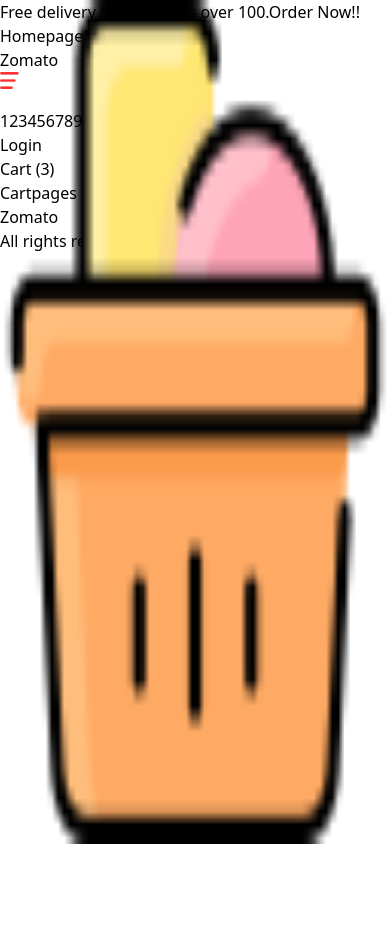
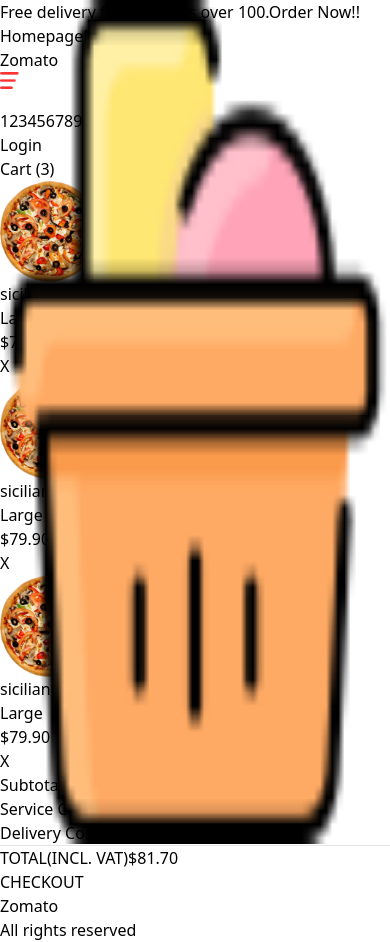
Before and after one commit to Avadhoot1234/Restaurant, a Next.js app in the folder restaurant/: page /cart in a window 390 px wide. Before the commit the page ends 844 px from the top, so only its background shows below. Built offline with nearby package versions, Linux system fonts and the light colour scheme.

Commit message:
Done with cartpage still problems not removed in mobile view

```diff
--- a/restaurant/src/app/cart/page.tsx
+++ b/restaurant/src/app/cart/page.tsx
@@ -1,11 +1,135 @@
-import React from 'react'
+// import React from 'react'
+// import Image from 'next/image'
 
-const Cartpage = () => {
+// const Cartpage = () => {
+//   return (
+//     <div>
+//       {/* Product Container */}
+//       <div className='h-[calc(100vh-6rem)] md:h-[calc(100vh -9rem)] flex flex-col text-red-500'>
+//         {/* Single Item */}
+//         <div className='flex items-center justify-between mb-4 overflow-scroll'>
+//           <Image src="/temporary/p1.png" alt='' width={100} height={100}/>
+//           <div>
+//             <h1 className='text-xl uppercase font-bold'>Sicilian</h1>
+//             <span>Large</span>
+//           </div>
+//           <h2 className='font-bold'>$79.99</h2>
+//           <span className='cursor pointer'>X</span>
+//         </div>
+
+//         {/* Item 2 */}
+//         <div className='flex items-center justify-between mb-4 overflow-scroll'>
+//           <Image src="/temporary/p1.png" alt='' width={100} height={100}/>
+//           <div>
+//             <h1 className='text-xl uppercase font-bold'>Sicilian</h1>
+//             <span>Large</span>
+//           </div>
+//           <h2 className='font-bold'>$79.99</h2>
+//           <span className='cursor pointer'>X</span>
+//         </div>
+
+//         {/* Item 3 */}
+//         <div className='flex items-center justify-between mb-4 overflow-scroll'>
+//           <Image src="/temporary/p1.png" alt='' width={100} height={100}/>
+//           <div>
+//             <h1 className='text-xl uppercase font-bold'>Sicilian</h1>
+//             <span>Large</span>
+//           </div>
+//           <h2 className='font-bold'>$79.99</h2>
+//           <span className='cursor pointer'>X</span>
+//         </div>
+//       </div>
+//       {/* Payment Container */}
+//       <div className='h-1/2 p-4 bg-fuchsia-50 flex flex-col gap-4 justify-center text-red-500 lg:flex-row'>
+//         <div className='flex justify-between'>
+//           <span className=''>SubTotal (3 items)</span>
+//           <span>$81.88</span>
+//         </div>
+//         <div className='flex justify-between'>
+//           <span className=''>Service Cost</span>
+//           <span>$0</span>
+//         </div>
+//         <div className='flex justify-between'>
+//           <span className=''>Delivery Cost</span>
+//           <span className='text-green-700'>FREE</span>
+//         </div>
+//         <hr className=''/>
+//         <div className='flex justify-between'>
+//           <span className=''>Total</span>
+//           <span className='text-green-700'>$81.88</span>
+//         </div>
+//         <button className='bg-red-500 text-white p-3 rounded-md w-1/2 self-end'>CheckOut</button>
+//       </div>
+//     </div>
+//   )
+// }
+
+// export default Cartpage
+
+import Image from "next/image";
+import React from "react";
+
+const CartPage = () => {
   return (
-    <div>
-      Cartpages
+    <div className="h-[calc(100vh-6rem)] md:h-[calc(100vh-9rem)] flex flex-col text-red-500 lg:flex-row">
+      {/* PRODUCTS CONTAINER */}
+      <div className="h-1/2 p-4 flex flex-col justify-center overflow-scroll gap-4 lg:h-full lg:w-2/3 2xl:w-1/2 lg:px-20 xl:px-40 2xl:text-xl 2xl:gap-6 sm:">
+        {/* SINGLE ITEM */}
+        <div className="flex items-center justify-between mb-4">
+          <Image src="/temporary/p1.png" alt="" width={100} height={100} />
+          <div className="">
+            <h1 className="uppercase text-xl font-bold">sicilian</h1>
+            <span>Large</span>
+          </div>
+          <h2 className="font-bold">$79.90</h2>
+          <span className="cursor-pointer">X</span>
+        </div>
+        {/* SINGLE ITEM */}
+        <div className="flex items-center justify-between mb-4">
+          <Image src="/temporary/p1.png" alt="" width={100} height={100} />
+          <div className="">
+            <h1 className="uppercase text-xl font-bold">sicilian</h1>
+            <span>Large</span>
+          </div>
+          <h2 className="font-bold">$79.90</h2>
+          <span className="cursor-pointer">X</span>
+        </div>
+        {/* SINGLE ITEM */}
+        <div className="flex items-center justify-between mb-4">
+          <Image src="/temporary/p1.png" alt="" width={100} height={100} />
+          <div className="">
+            <h1 className="uppercase text-xl font-bold">sicilian</h1>
+            <span>Large</span>
+          </div>
+          <h2 className="font-bold">$79.90</h2>
+          <span className="cursor-pointer">X</span>
+        </div>
+      </div>
+      {/* PAYMENT CONTAINER */}
+      <div className="h-1/2 p-4 bg-fuchsia-50 flex flex-col gap-4 justify-center lg:h-full lg:w-1/3 2xl:w-1/2 lg:px-20 xl:px-40 2xl:text-xl 2xl:gap-6">
+        <div className="flex justify-between">
+          <span className="">Subtotal (3 items)</span>
+          <span className="">$81.70</span>
+        </div>
+        <div className="flex justify-between">
+          <span className="">Service Cost</span>
+          <span className="">$0.00</span>
+        </div>
+        <div className="flex justify-between">
+          <span className="">Delivery Cost</span>
+          <span className="text-green-500">FREE!</span>
+        </div>
+        <hr className="my-2" />
+        <div className="flex justify-between">
+          <span className="">TOTAL(INCL. VAT)</span>
+          <span className="font-bold">$81.70</span>
+        </div>
+        <button className="bg-red-500 text-white p-3 rounded-md w-1/2 self-end">
+          CHECKOUT
+        </button>
+      </div>
     </div>
-  )
-}
+  );
+};
 
-export default Cartpage
+export default CartPage;
```
